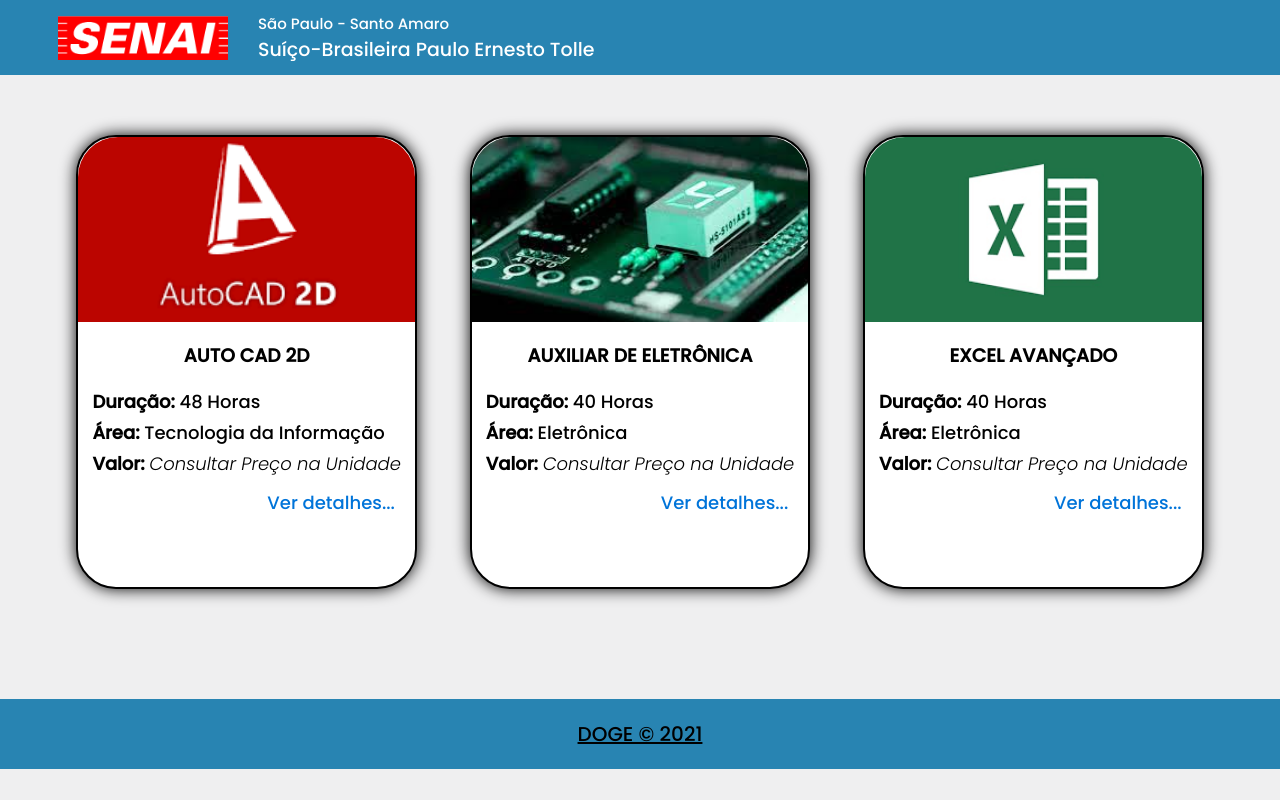
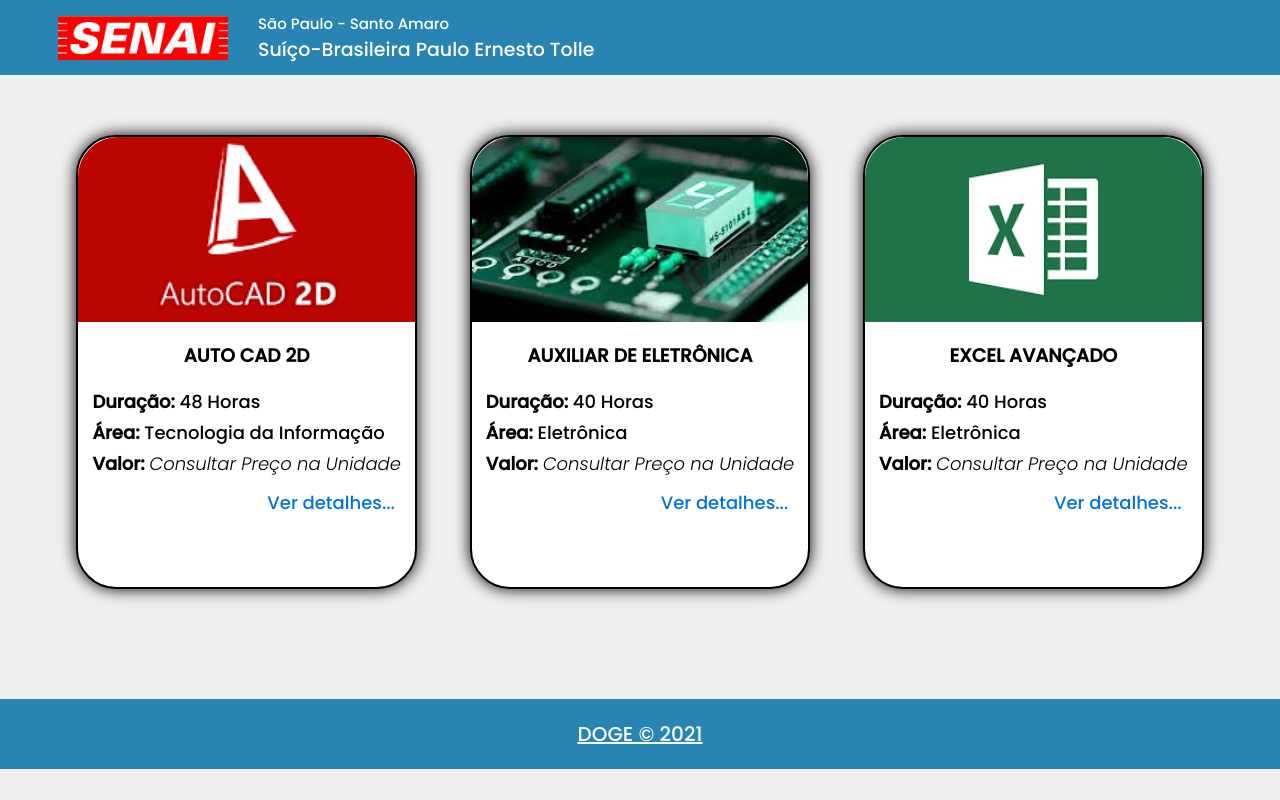
Before and after one commit to DOGE-SENAI/Page-Web-Senai, a React (Create React App) app: page / in a window 1280 px wide. Built offline with nearby package versions, Linux system fonts and the light colour scheme.

Commit message:
Mudança de cor do texto na footer

```diff
--- a/src/componentes/Footer/style.css
+++ b/src/componentes/Footer/style.css
@@ -2,7 +2,7 @@
     padding: 0;
     margin-top: 50px;
     background-color: #2884B2;
-    color: #000;
+    color: white;
     height: 70px;
     width: 100%;
     display: flex;
```
